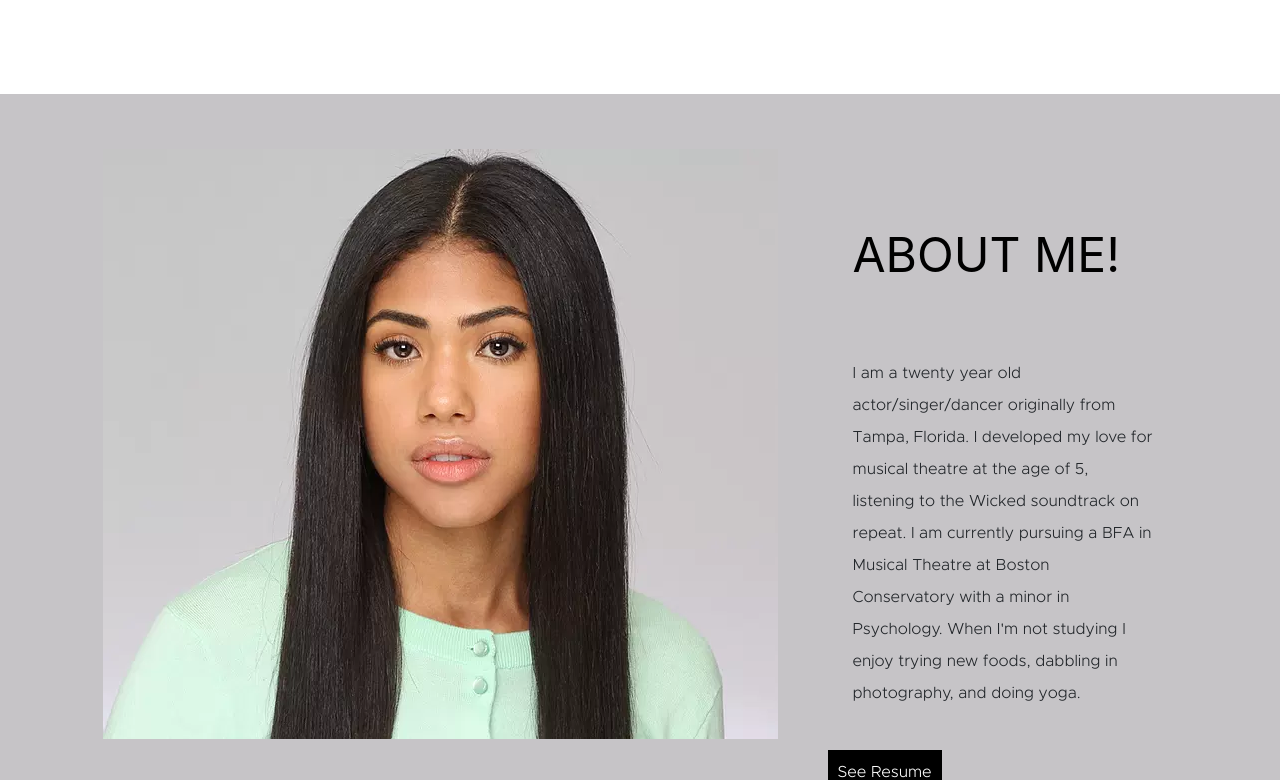
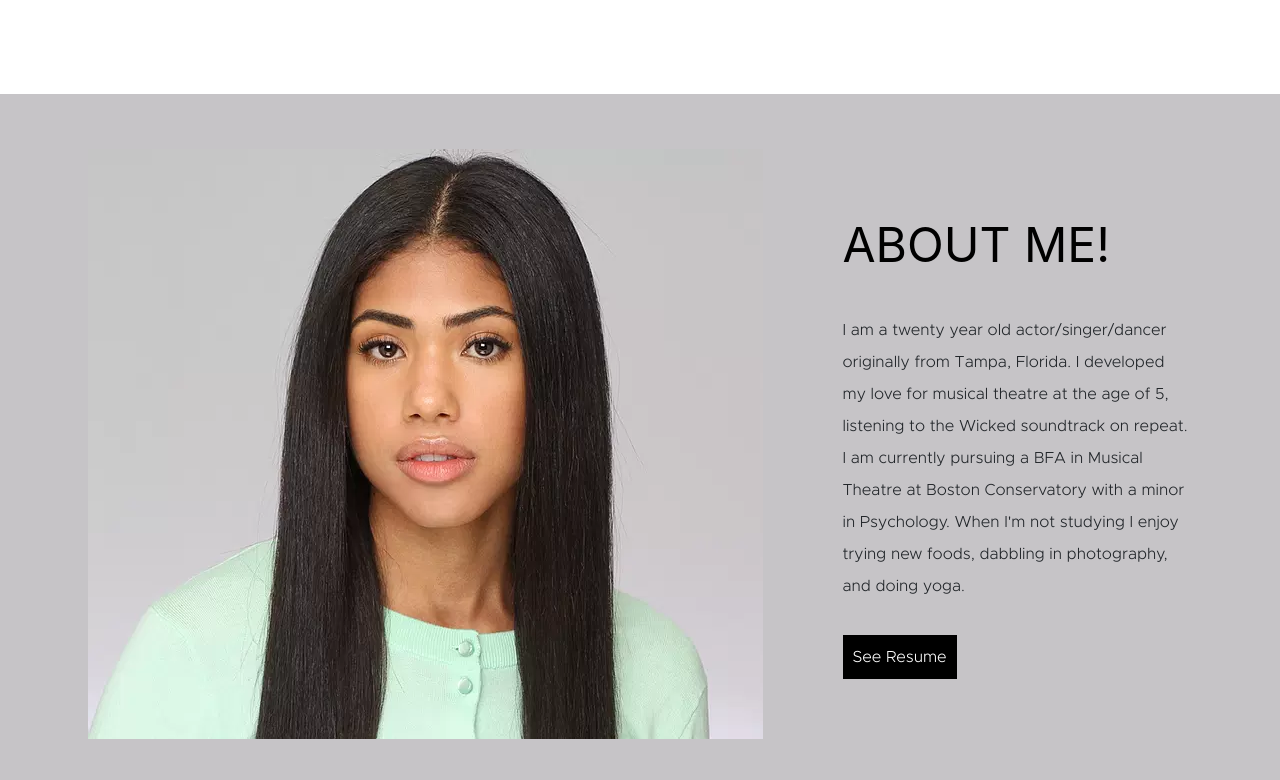
Before and after one commit to tylerhm/bea-portfolio, a React (Create React App) app: page /home in a window 1280 px wide. Shown: the part 1106-1886 px from the top of the page. Built offline with nearby package versions, Linux system fonts and the light colour scheme.

Commit message:
Fixed sass scoping

```diff
--- a/src/App.js
+++ b/src/App.js
@@ -9,7 +9,7 @@ import 'bootstrap/dist/css/bootstrap.min.css'
 function App() {
   return (
     <Router>
-      <Route path="/">
+      <Route path="/home">
         <Home />
       </Route>
     </Router>
--- a/src/components/AboutMe.js
+++ b/src/components/AboutMe.js
@@ -5,7 +5,7 @@ const AboutMe = () => {
   return (
     <div className='about-me'>
       <img src={aboutMe} alt='Headshot About-Me' />
-      <div className='flex-vertical justify-content-between'>
+      <div className='flex-vertical'>
         <p className='header'>ABOUT ME!</p>
         <p className='content'>
           I am a twenty year old actor/singer/dancer originally from Tampa, Florida.
--- a/src/components/AboutMe.scss
+++ b/src/components/AboutMe.scss
@@ -9,11 +9,14 @@
   min-height: 700px;
   height: auto;
 
-  * {
-    padding: 25px;
+  img, div {
+    padding: 40px;
   }
 
   .flex-vertical {
+    display: flex;
+    flex-direction: column;
+    justify-content: space-between;
     height: 550px;
   }
 
```
